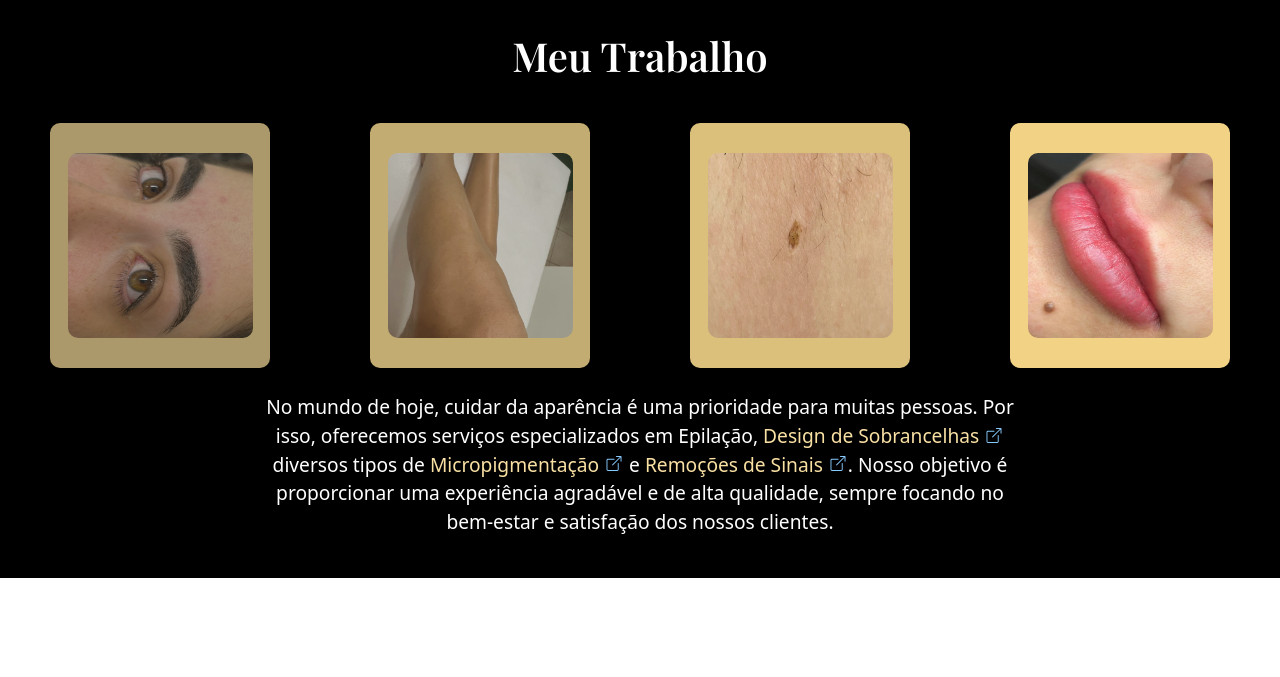
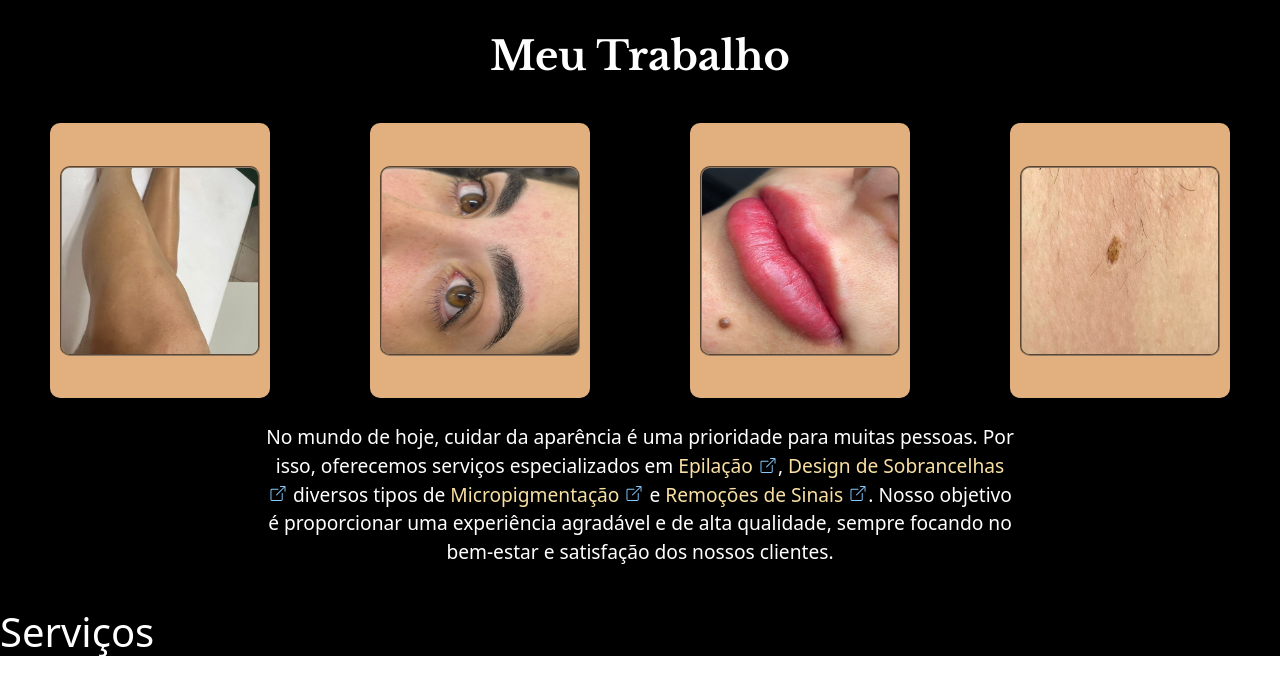
Before and after one commit to arthurztt/ProjetoJaciOliveira, a plain HTML site: page index.html in a window 1280 px wide. Shown: the part 123-800 px from the top of the page. Drawn offline with nearby package versions, Linux system fonts and the light colour scheme.

Commit message:
Alterações feitas na parte de 'Meu Trabalho'

```diff
--- a/css/style.css
+++ b/css/style.css
@@ -1,5 +1,5 @@
 /*Import Fonts*/
-@import url("https://fonts.googleapis.com/css2?family=Inter:ital,opsz,wght@0,14..32,100..900;1,14..32,100..900&family=Montserrat:wght@100..900&family=Noto+Sans:ital,wght@0,600;1,600&family=Playfair+Display:wght@400..900&family=Poppins:ital,wght@0,100;0,200;0,300;0,400;0,500;0,600;0,700;0,800;0,900;1,100;1,200;1,300;1,400;1,500;1,600;1,700;1,800;1,900&family=Work+Sans:wght@500&display=swap");
+@import url('https://fonts.googleapis.com/css2?family=Inter:ital,opsz,wght@0,14..32,100..900;1,14..32,100..900&family=Libre+Baskerville:ital,wght@0,400;0,700;1,400&family=Montserrat:wght@100..900&family=Noto+Sans:ital,wght@0,600;1,600&family=Playfair+Display:wght@400..900&family=Poppins:ital,wght@0,100;0,200;0,300;0,400;0,500;0,600;0,700;0,800;0,900;1,100;1,200;1,300;1,400;1,500;1,600;1,700;1,800;1,900&family=Work+Sans:wght@500&display=swap');
 
 /*Main Content*/
 * {
@@ -56,8 +56,8 @@ main {
 .hero-section>h1 {
   align-self: center;
   padding: 35px;
-  font-family: "Playfair Display", serif;
-  font-weight: 600;
+  font-family: "Libre Baskerville", serif;
+  font-weight: 700;
 }
 
 .prices>p {
@@ -77,40 +77,46 @@ main {
   justify-content: center;
   align-items: center;
   width: 220px;
-  height: 245px;
+  height: 275px;
   border-radius: 10px;
 }
 
 .services>.first-service {
-  background-color: #F6DB99;
-  filter: opacity(70%)
+  background-color: #E1B07E;
 }
 
 .services>.second-service {
-  background-color: #F4D78F;
-  filter: opacity(80%)
+  background-color: #E1B07E;
 }
 
 .services>.third-service {
-  background-color: #F3D58A;
-  filter: opacity(90%)
+  background-color: #E1B07E;
 }
 
 .services>.fourth-service {
-  background-color: #F2D385;
-  filter: opacity(100%)
+  background-color: #E1B07E;
+}
+
+.info-circle {
+  align-self: flex-start;
+  width: 20px;
+  height: 20px;
 }
 
 .services>div>img {
-  width: 185px;
-  height: 185px;
+  width: 200px;
+  height: 190px;
+
   border-radius: 10px;
-  filter: opacity(90%)
+  border: 2px rgba(0, 0, 0, 0.600);
+  border-style: groove;
 }
 
 .services>div>img:hover {
   cursor: pointer;
-  filter: opacity(100%);
+  border: 3px rgba(0, 0, 0, 0.700);
+  border-style: inset;
+  transition: 0.2s ease;
 }
 
 .services>div>img .services>div>p {
@@ -196,5 +202,11 @@ main {
     font-family: "Poppins", sans-serif;
     font-weight: 400;
     font-style: normal;
+
+  .antic-didone-regular {
+    font-family: "Antic Didone", serif;
+    font-weight: 400;
+    font-style: normal;
+}
   }
   */
--- a/index.html
+++ b/index.html
@@ -1,17 +1,15 @@
 <!DOCTYPE html>
 <html lang="en">
+
 <head>
   <meta charset="UTF-8" />
   <meta name="viewport" content="width=device-width, initial-scale=1.0" />
   <title>Jaci Oliveira</title>
   <link rel="stylesheet" href="/css/style.css " />
-    <link
-      href="https://cdn.jsdelivr.net/npm/bootstrap@5.3.3/dist/css/bootstrap.min.css"
-      rel="stylesheet"
-      integrity="sha384-QWTKZyjpPEjISv5WaRU9OFeRpok6YctnYmDr5pNlyT2bRjXh0JMhjY6hW+ALEwIH"
-      crossorigin="anonymous"
-    />
+  <link href="https://cdn.jsdelivr.net/npm/bootstrap@5.3.3/dist/css/bootstrap.min.css" rel="stylesheet"
+    integrity="sha384-QWTKZyjpPEjISv5WaRU9OFeRpok6YctnYmDr5pNlyT2bRjXh0JMhjY6hW+ALEwIH" crossorigin="anonymous" />
 </head>
+
 <body>
   <header>
     <img class="main-logo" src="/imgs/logo/logo-no-bg.png" />
@@ -26,37 +24,41 @@
       <h1 id="#MyWorkclass" class="hero-title">Meu Trabalho</h1>
       <div class="services">
         <div class="first-service">
-            <img
-              src="/imgs/services/design/design-de-sombrancelha-depois.jpg" />
+          <img src="/imgs/services/epilação/epilação-depoisjpg.jpg" />
         </div>
         <div class="second-service">
-            <img src="/imgs/services/epilação/epilação-depoisjpg.jpg" />
+          <img src="/imgs/services/design/design-de-sombrancelha-depois.jpg" />
         </div>
         <div class="third-service">
-            <img
-              src="/imgs/services/remçoes-de-sinais/remocoes-sinais-antes-e-depois2.jpg" />
+          <img src="/imgs/services/micro/micro-labios/micro-labios-depois.jpg" />
         </div>
         <div class="fourth-service">
-            <img
-              src="/imgs/services/micro/micro-labios/micro-labios-depois.jpg" />
+          <img src="/imgs/services/remçoes-de-sinais/remocoes-sinais-antes-e-depois2.jpg" />
         </div>
       </div>
       <div class="hero-second-text">
         <p>
           No mundo de hoje, cuidar da aparência é uma prioridade para muitas
-            pessoas. Por isso, oferecemos serviços especializados em Epilação,
+          pessoas. Por isso, oferecemos serviços especializados em
+          <span class="enhance-txt"><a href="">Epilação
+              <img src="/imgs/icons/box-arrow.svg" /></a></span>,
           <span class="enhance-txt"><a href="">Design de Sobrancelhas
               <img src="/imgs/icons/box-arrow.svg" /></a></span> diversos tipos de
           <span class="enhance-txt"><a href=""> Micropigmentação
               <img src="/imgs/icons/box-arrow.svg" /></a></span> e
           <span class="enhance-txt"><a href=""> Remoções de Sinais
-                <img src="/imgs/icons/box-arrow.svg" /></a></span>. Nosso objetivo é proporcionar uma experiência agradável e de alta
+              <img src="/imgs/icons/box-arrow.svg" /></a></span>. Nosso objetivo é proporcionar uma experiência
+          agradável e de alta
           qualidade, sempre focando no bem-estar e satisfação dos nossos
           clientes.
         </p>
       </div>
     </section>
+    <section class="service-main-section">
+      <h1>Serviços</h1>
+    </section>
   </main>
   <footer></footer>
 </body>
+
 </html>
```
Lines whose indentation alone changed are shown as unchanged.
